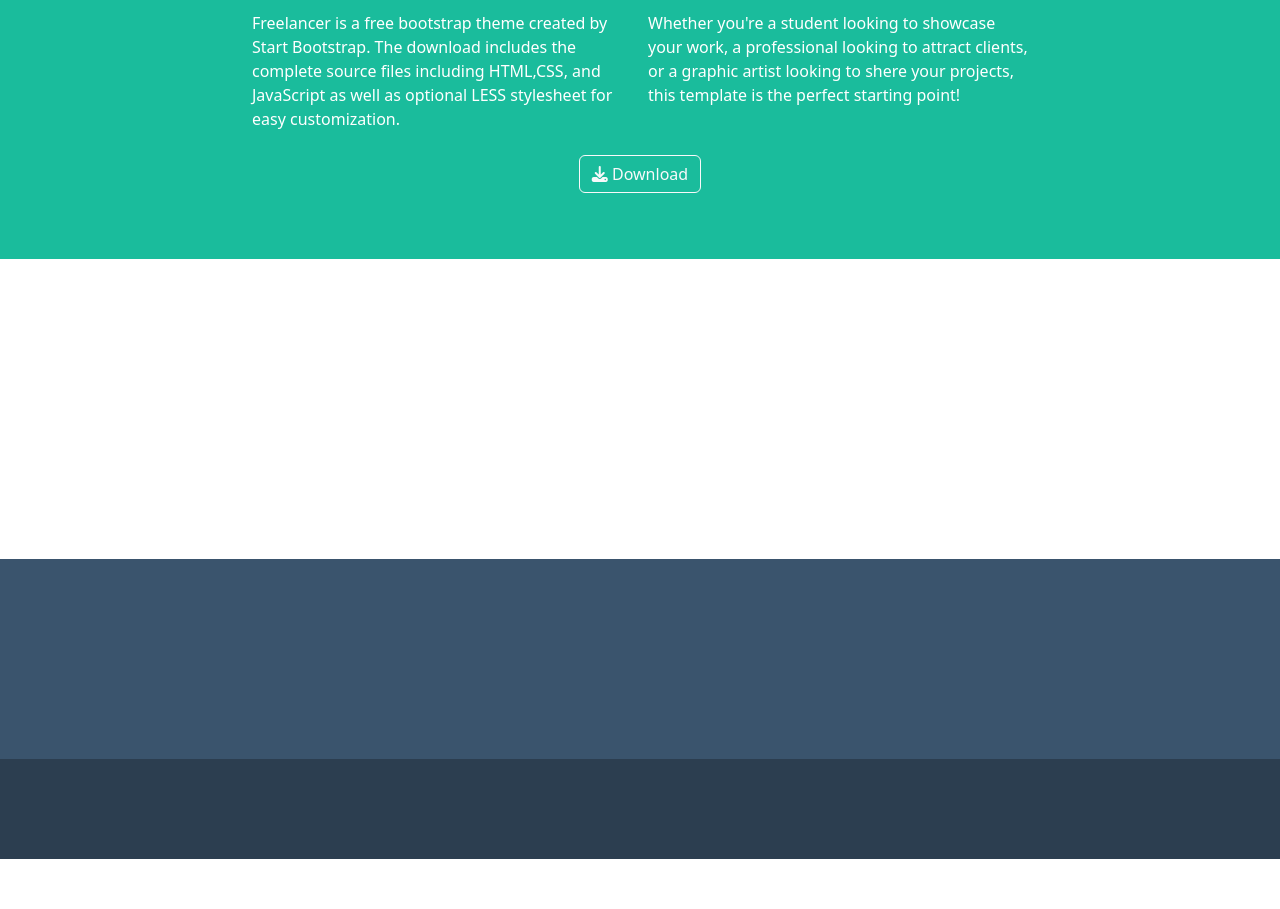
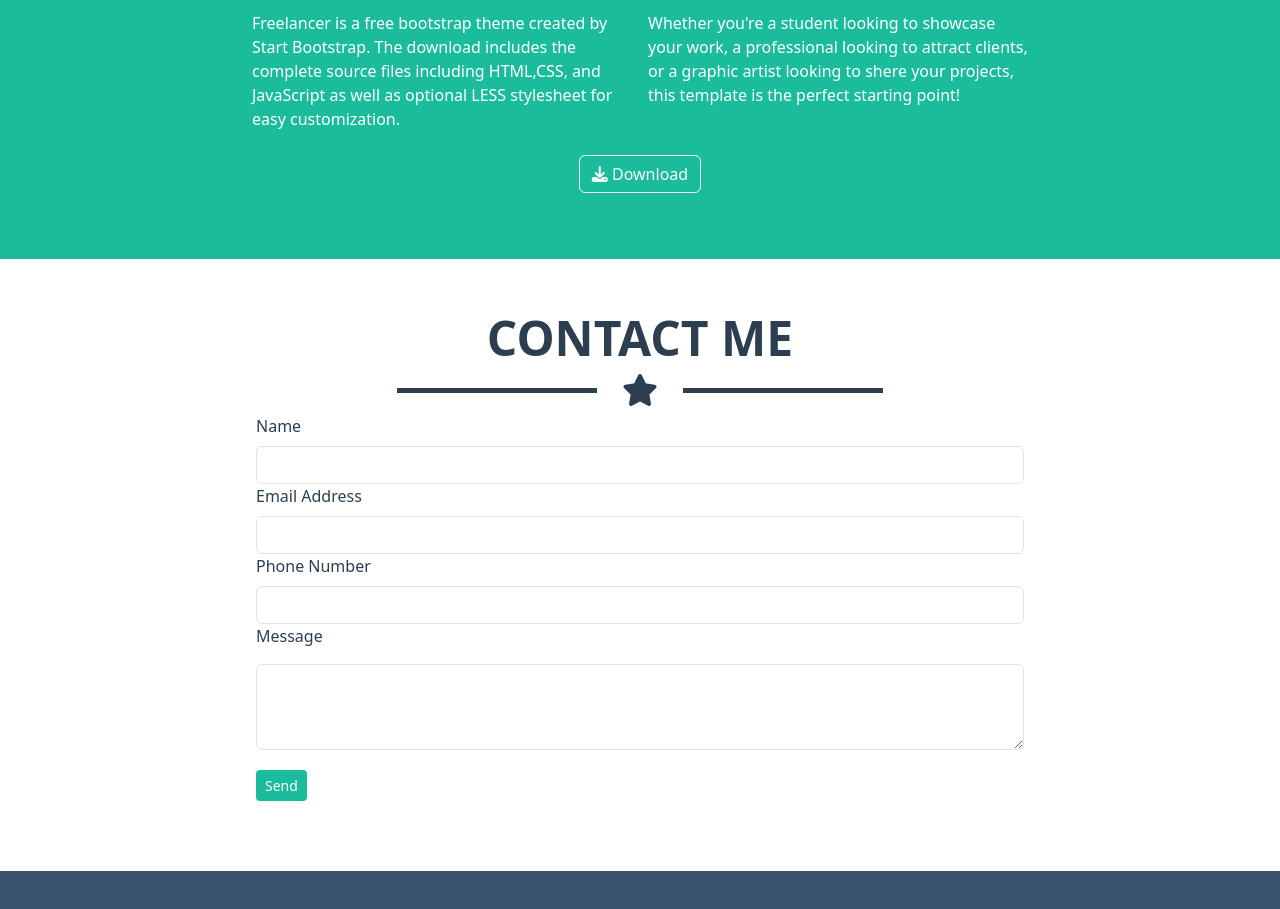
Before and after one commit to sisdream/html-css-bootstrap-freelancer, a plain HTML site: page index.html in a window 1280 px wide. Shown: the part 1619-2528 px from the top of the page. Before the commit the page ends 2478 px from the top, so only its background shows below. Drawn offline with nearby package versions, Linux system fonts and the light colour scheme.

Commit message:
fix: section contact

```diff
--- a/css/style.css
+++ b/css/style.css
@@ -93,7 +93,22 @@ p {
 
 #contact{
     background-color: #fff;
-    height: 300px;
+    color: #2c3e50;
+}
+
+.cont-contact{
+    width: 60%;
+    margin: 0 auto;
+    padding: 50px 0;
+}
+
+.send-btn{
+    margin: 20px 0;
+}
+
+.send-btn .btn-sm{
+    background-color: #1abc9c;
+    color: white;
 }
 
 /* SECTION NAV */
--- a/index.html
+++ b/index.html
@@ -80,6 +80,7 @@
                     <div class="right port"></div>
                 </h2>
             </div>
+
             <div class="port-container">
                 <div class="row row-cols-1 row-cols-sm-2 row-cols-lg-3">
                     <div class="col">
@@ -98,14 +99,12 @@
                         <div class="port-card">
                             <img src="./img/circus.png" alt="circus image">
                         </div>
-
                     </div>
 
                     <div class="col">
                         <div class="port-card">
                             <img src="./img/game.png" alt="game image">
                         </div>
-
                     </div>
 
                     <div class="col">
@@ -133,26 +132,63 @@
                         <div class="right"></div>
                     </h2>
                 </div>
+
                 <div class="row row-cols-1 row-cols-sm-2">
                     <div class="col p-2">
                         Freelancer is a free bootstrap theme created by Start Bootstrap.
                         The download includes the complete source files including HTML,CSS,
                         and JavaScript as well as optional LESS stylesheet for easy customization.
                     </div>
+
                     <div class="col p-2">
                         Whether you're a student looking to showcase your work, a professional
                         looking to attract clients, or a graphic artist looking to shere your projects,
                         this template is the perfect starting point!
                     </div>
                 </div>
+
                 <div class="d-flex justify-content-center">
                     <button type="button" class="btn btn-outline-light m-3"><i class="fa-solid fa-download"></i> Download</button>
                 </div>
-
             </div>
         </section>
         <!-- CONTACT ME -->
-        <section id="contact"></section>
+        <section id="contact">
+            <div class="cont-contact">
+                <h2 class="d-flex justify-content-center display-5 fw-bold">CONTACT ME</h2>
+
+                <h2 class="d-flex justify-content-center align-items-center">
+                    <div class="left port"></div>
+                    <i class="fa-solid fa-star"></i>
+                    <div class="right port"></div>
+                </h2>
+
+                <form action="">
+                    <div>
+                        <label for="exampleFormControlInput1" class="form-label">Name</label>
+                        <input type="text" class="form-control" id="exampleFormControlInput1">
+                    </div>
+
+                    <div>
+                        <label for="exampleFormControlInput1" class="form-label">Email Address</label>
+                        <input type="email" class="form-control" id="exampleFormControlInput1">
+                    </div>
+                    <div>
+                        <label for="exampleFormControlInput1" class="form-label">Phone Number</label>
+                        <input type="tel" class="form-control" id="exampleFormControlInput1">
+                    </div>
+
+                    <div>
+                        <p>Message</p>
+                        <textarea class="form-control" id="exampleFormControlTextarea1" rows="3"></textarea>
+                    </div>
+
+                    <div class="send-btn">
+                        <button type="submit" class="btn btn-sm">Send</button>
+                    </div>
+                </form>
+            </div>
+        </section>
     </main>
     <!-- FOOTER -->
     <footer>
```
